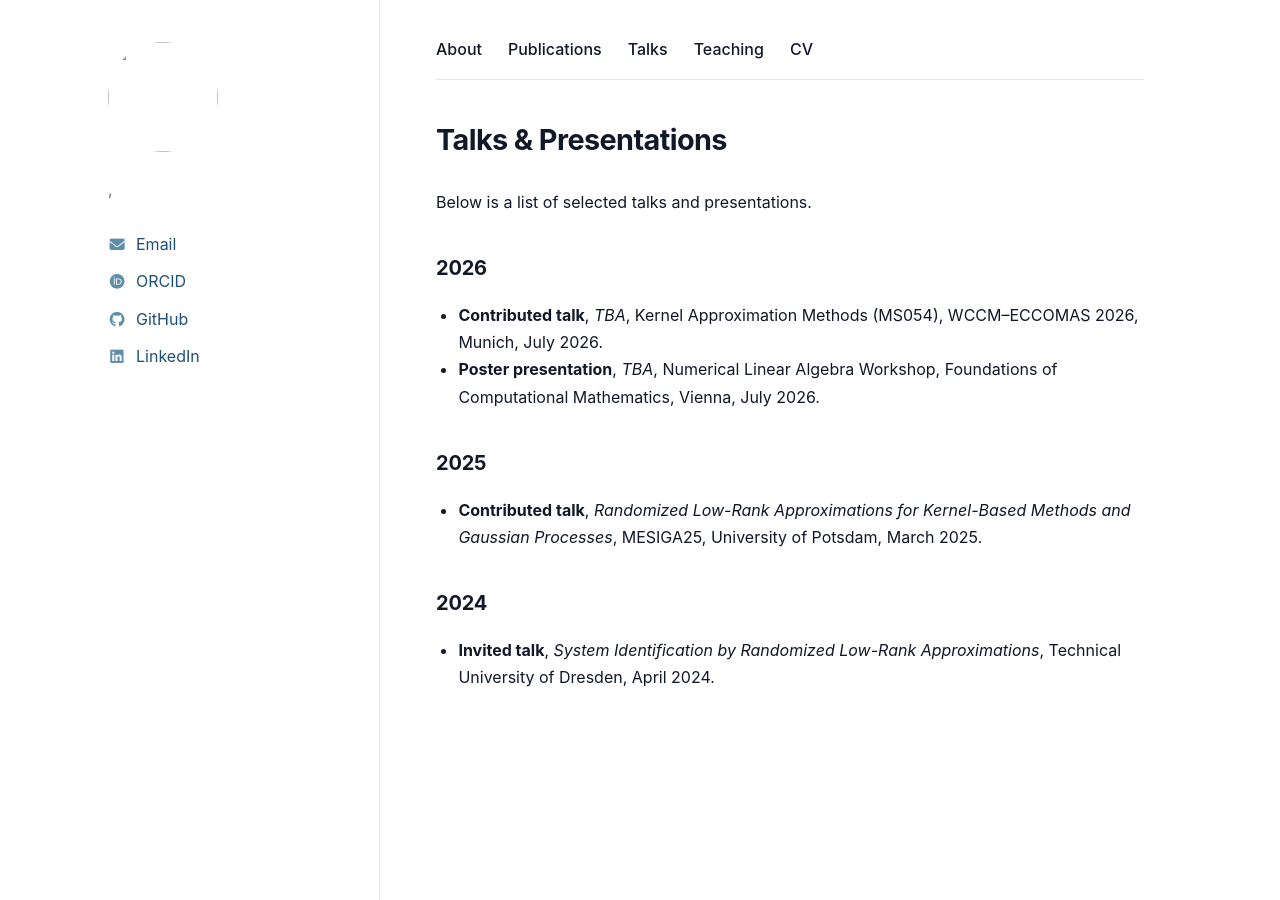
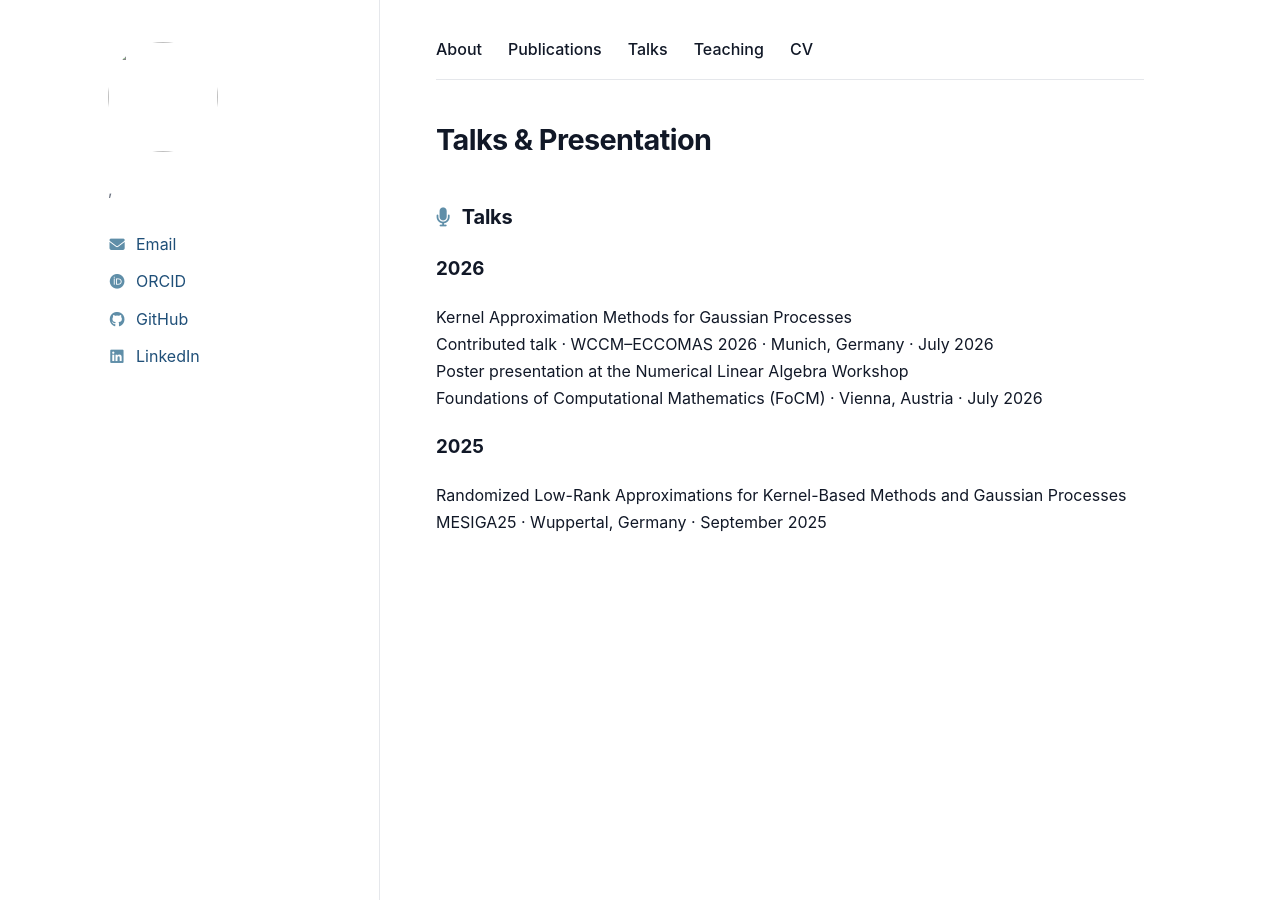
Before and after one commit to LouiseSchaub/louiseschaub.github.io, a Jekyll site: the page built from _pages/talks.md, in a window 1280 px wide. Built offline with Jekyll 4.4.1, drawn with Linux system fonts in a browser that asks for light colours.

Commit message:
Update talks.md

```diff
--- a/_pages/talks.md
+++ b/_pages/talks.md
@@ -1,21 +1,41 @@
 ---
-layout: archive
-title: Talks & Presentations
+layout: default
+title: Talks & Presentation
 permalink: /talks/
-collection_name: talks
 ---
 
-Below is a list of selected talks and presentations.
+## <i class="fa-solid fa-microphone section-icon"></i> Talks
 
-## 2026
+### 2026
 
-- **Contributed talk**, *TBA*, Kernel Approximation Methods (MS054), WCCM–ECCOMAS 2026, Munich, July 2026.
-- **Poster presentation**, *TBA*, Numerical Linear Algebra Workshop, Foundations of Computational Mathematics, Vienna, July 2026.
+<div class="talk-entry">
+<div class="talk-title">
+Kernel Approximation Methods for Gaussian Processes
+</div>
 
-## 2025
+<div class="talk-meta">
+Contributed talk · WCCM–ECCOMAS 2026 · Munich, Germany · July 2026
+</div>
+</div>
 
-- **Contributed talk**, *Randomized Low-Rank Approximations for Kernel-Based Methods and Gaussian Processes*, MESIGA25, University of Potsdam, March 2025.
+<div class="talk-entry">
+<div class="talk-title">
+Poster presentation at the Numerical Linear Algebra Workshop
+</div>
 
-## 2024
+<div class="talk-meta">
+Foundations of Computational Mathematics (FoCM) · Vienna, Austria · July 2026
+</div>
+</div>
 
-- **Invited talk**, *System Identification by Randomized Low-Rank Approximations*, Technical University of Dresden, April 2024.
+### 2025
+
+<div class="talk-entry">
+<div class="talk-title">
+Randomized Low-Rank Approximations for Kernel-Based Methods and Gaussian Processes
+</div>
+
+<div class="talk-meta">
+MESIGA25 · Wuppertal, Germany · September 2025
+</div>
+</div>
```
